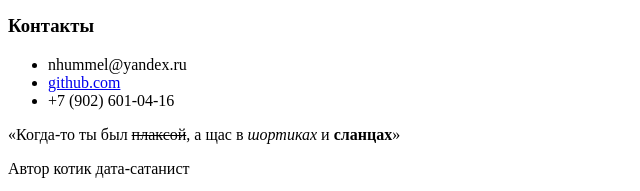
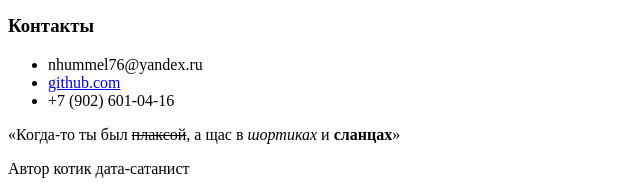
Before and after one commit to NiHummel/Web-tech_labs, a plain HTML site: page lab1.html in a window 1280 px wide. Shown: the part 1343-1534 px from the top of the page, 0-640 px from the left. Drawn offline with Linux system fonts and the light colour scheme.

Commit message:
Update lab1.html

```diff
--- a/lab1.html
+++ b/lab1.html
@@ -99,7 +99,7 @@
     <section>
         <h3 id="contacts">Контакты</h3>
         <ul>
-            <li>nhummel@yandex.ru</li>
+            <li>nhummel76@yandex.ru</li>
             <li><a href="https://github.com/NiHummel">github.com</a></li>
             <li>+7 (902) 601-04-16</li>
         </ul>
```
